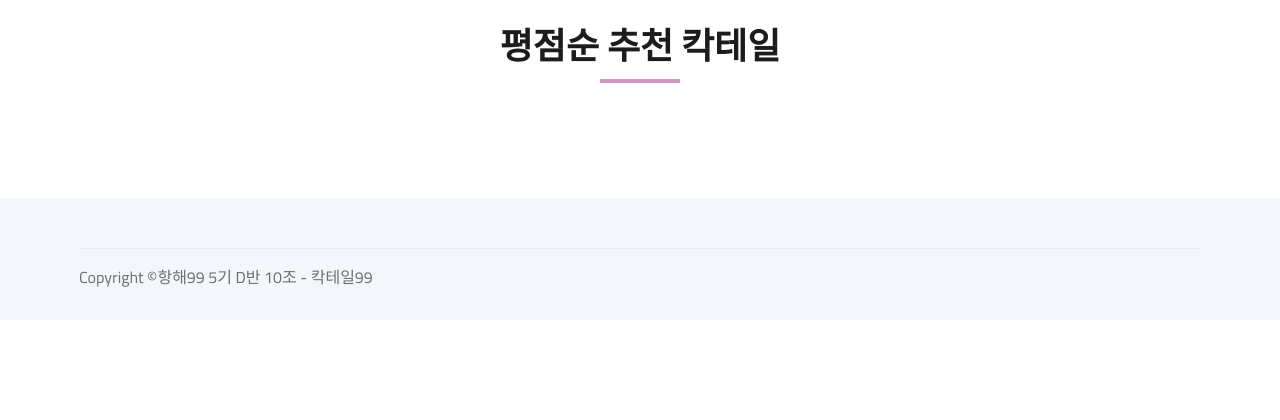
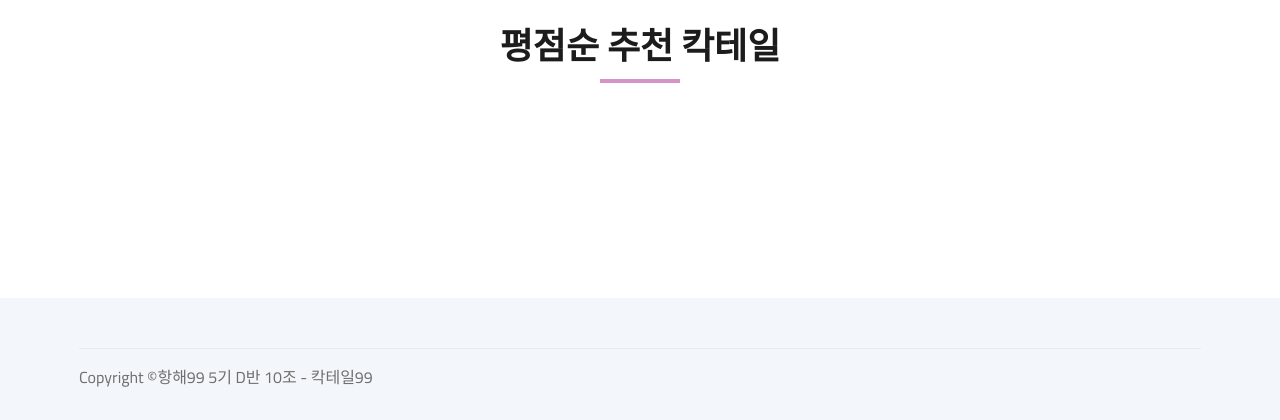
Before and after one commit to wowba/groub_D_team_10, a Flask app: page / in a window 1280 px wide. Shown: the part 479-899 px from the top of the page. Before the commit the page ends 766 px from the top, so only its background shows below. Run offline with Flask 2, Linux system fonts and the light colour scheme; data that the repository does not hold is empty; some libraries are stand-ins or nearby versions.

Commit message:
Update index.html

```diff
--- a/templates/index.html
+++ b/templates/index.html
@@ -254,7 +254,7 @@
     </div>
 
 
-    <footer class="footer spad">
+    <footer class="footer spad" style="margin-top: 100px">
         <div class="container">
             <div class="row">
                 <div class="col-lg-12">
```
